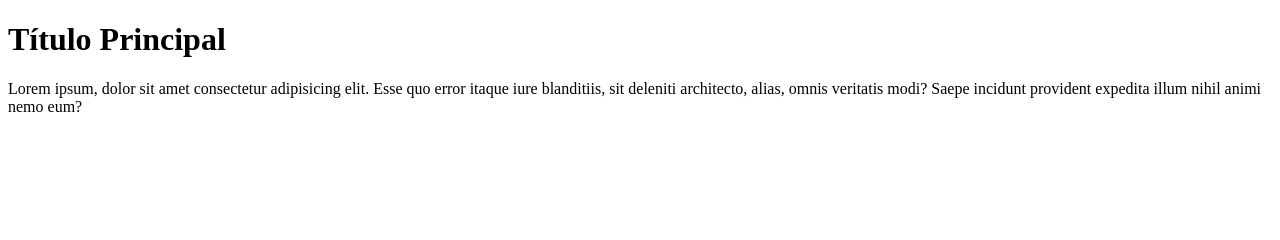
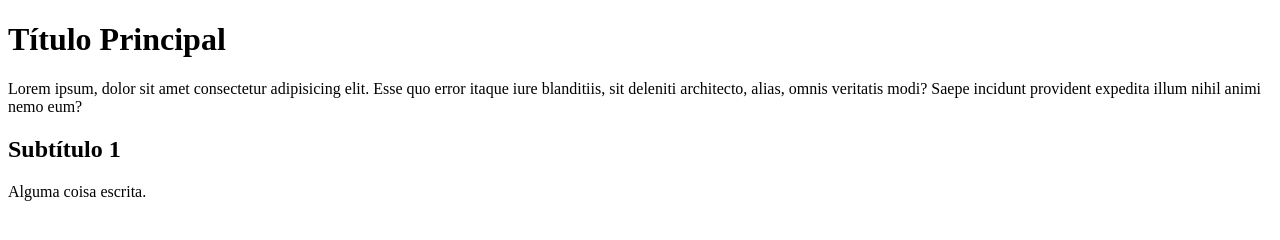
Before and after one commit to Gabriel-TI-cmd/Teste_git, a plain HTML site: page index.html in a window 1280 px wide. Drawn offline with Linux system fonts and the light colour scheme.

Commit message:
Adição de subtítulo e parágrafo

```diff
--- a/index.html
+++ b/index.html
@@ -9,5 +9,7 @@
     <h1>Título Principal</h1>
     <p>Lorem ipsum, dolor sit amet consectetur adipisicing elit. Esse quo error itaque iure blanditiis, sit deleniti architecto,
         alias, omnis veritatis modi? Saepe incidunt provident expedita illum nihil animi nemo eum?</p>
+    <h2>Subtítulo 1</h2>
+    <p>Alguma coisa escrita.</p>
 </body>
 </html>
```
